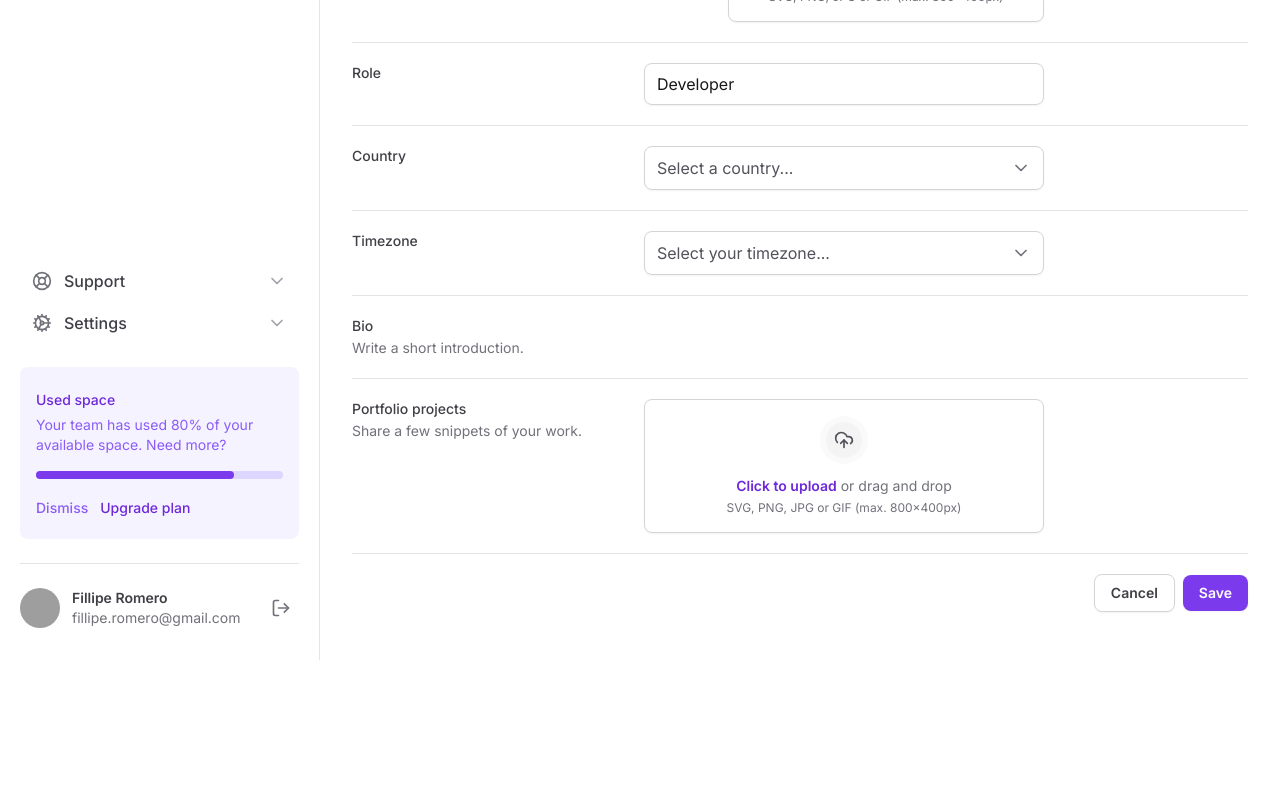
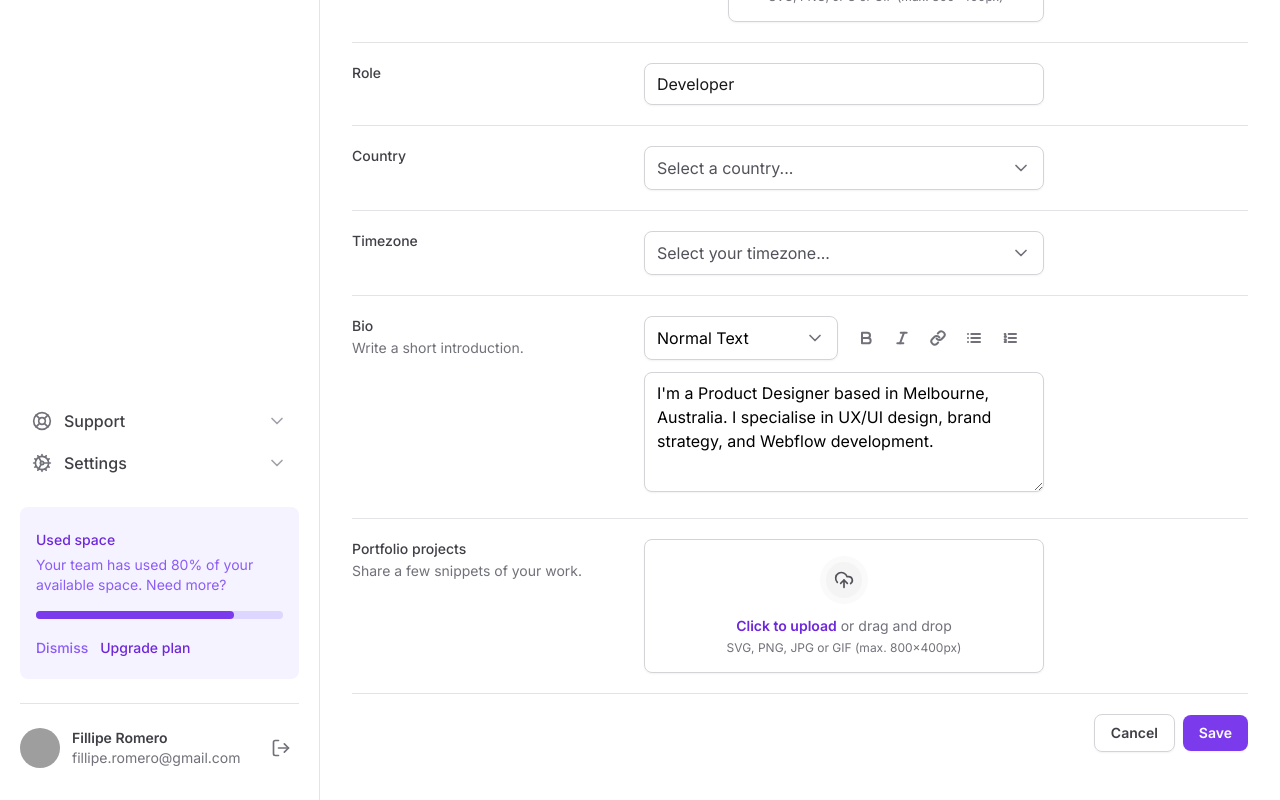
Before and after one commit to filliperomero/tailwind-dashboard, a Next.js app: page / in a window 1280 px wide. Shown: the part 528-1328 px from the top of the page. Before the commit the page ends 1188 px from the top, so only its background shows below. Built offline with nearby package versions, Linux system fonts and the light colour scheme; grey boxes are pictures that could not be loaded.

Commit message:
Add Textarea component

```diff
--- a/src/app/page.tsx
+++ b/src/app/page.tsx
@@ -1,4 +1,4 @@
-import { Mail } from 'lucide-react'
+import { Bold, Italic, Link, List, ListOrdered, Mail } from 'lucide-react'
 
 import { SettingsTabs } from '@/components/SettingsTabs'
 import * as Input from '@/components/Input'
@@ -6,6 +6,7 @@
 import { Select } from '@/components/Form/Select'
 import { SelectItem } from '@/components/Form/Select/SelectItem'
 import { countries } from '@/utils/countries'
+import { Textarea } from '@/components/Form/Textarea'
 
 export default function Home() {
   return (
@@ -146,7 +147,54 @@
               </span>
             </label>
 
-            <div></div>
+            <div className="space-y-3">
+              <div className="grid grid-cols-2 gap-3">
+                <Select placeholder="" defaultValue="normal">
+                  <SelectItem value="normal" text="Normal Text" />
+                  <SelectItem value="md" text="Markdown" />
+                </Select>
+
+                <div className="flex items-center gap-1">
+                  <button
+                    type="button"
+                    className="rounded-md p-2 hover:bg-zinc-50"
+                  >
+                    <Bold className="h-4 w-4 text-zinc-500" strokeWidth={3} />
+                  </button>
+                  <button
+                    type="button"
+                    className="rounded-md p-2 hover:bg-zinc-50"
+                  >
+                    <Italic className="h-4 w-4 text-zinc-500" strokeWidth={3} />
+                  </button>
+                  <button
+                    type="button"
+                    className="rounded-md p-2 hover:bg-zinc-50"
+                  >
+                    <Link className="h-4 w-4 text-zinc-500" strokeWidth={3} />
+                  </button>
+                  <button
+                    type="button"
+                    className="rounded-md p-2 hover:bg-zinc-50"
+                  >
+                    <List className="h-4 w-4 text-zinc-500" strokeWidth={3} />
+                  </button>
+                  <button
+                    type="button"
+                    className="rounded-md p-2 hover:bg-zinc-50"
+                  >
+                    <ListOrdered
+                      className="h-4 w-4 text-zinc-500"
+                      strokeWidth={3}
+                    />
+                  </button>
+                </div>
+              </div>
+              <Textarea
+                id="bio"
+                defaultValue="I'm a Product Designer based in Melbourne, Australia. I specialise in UX/UI design, brand strategy, and Webflow development."
+              />
+            </div>
           </div>
 
           <div className="grid-cols-form grid gap-3 pt-5">
--- a/src/components/Form/Select/index.tsx
+++ b/src/components/Form/Select/index.tsx
@@ -3,14 +3,14 @@
 import { ChevronDown } from 'lucide-react'
 import { ReactNode } from 'react'
 
-export interface SelectProps {
+export interface SelectProps extends RadixSelect.SelectProps {
   children: ReactNode
   placeholder: string
 }
 
-export function Select({ children, placeholder }: SelectProps) {
+export function Select({ children, placeholder, ...props }: SelectProps) {
   return (
-    <RadixSelect.Root>
+    <RadixSelect.Root {...props}>
       <RadixSelect.Trigger className="flex h-11 w-full items-center justify-between gap-2 rounded-lg border border-zinc-300 px-3 py-2 shadow-sm data-[placeholder]:text-zinc-600">
         <RadixSelect.Value placeholder={placeholder} className="text-black" />
         <RadixSelect.Icon>
@@ -23,7 +23,7 @@
           side="bottom"
           position="popper"
           sideOffset={8}
-          className="z-10 w-[--radix-select-trigger-width] overflow-hidden rounded-lg border border-zinc-200 bg-white"
+          className="z-10 w-[--radix-select-trigger-width] overflow-hidden rounded-lg border border-zinc-200 bg-white shadow-sm"
         >
           <RadixSelect.Viewport>{children}</RadixSelect.Viewport>
         </RadixSelect.Content>
--- /dev/null
+++ b/src/components/Form/Textarea.tsx
@@ -0,0 +1,12 @@
+import { ComponentProps } from 'react'
+
+type TextareaProps = ComponentProps<'textarea'>
+
+export function Textarea(props: TextareaProps) {
+  return (
+    <textarea
+      className="min-h-[120px] w-full resize-y rounded-lg border border-zinc-300 px-3 py-2 shadow-sm"
+      {...props}
+    />
+  )
+}
```
